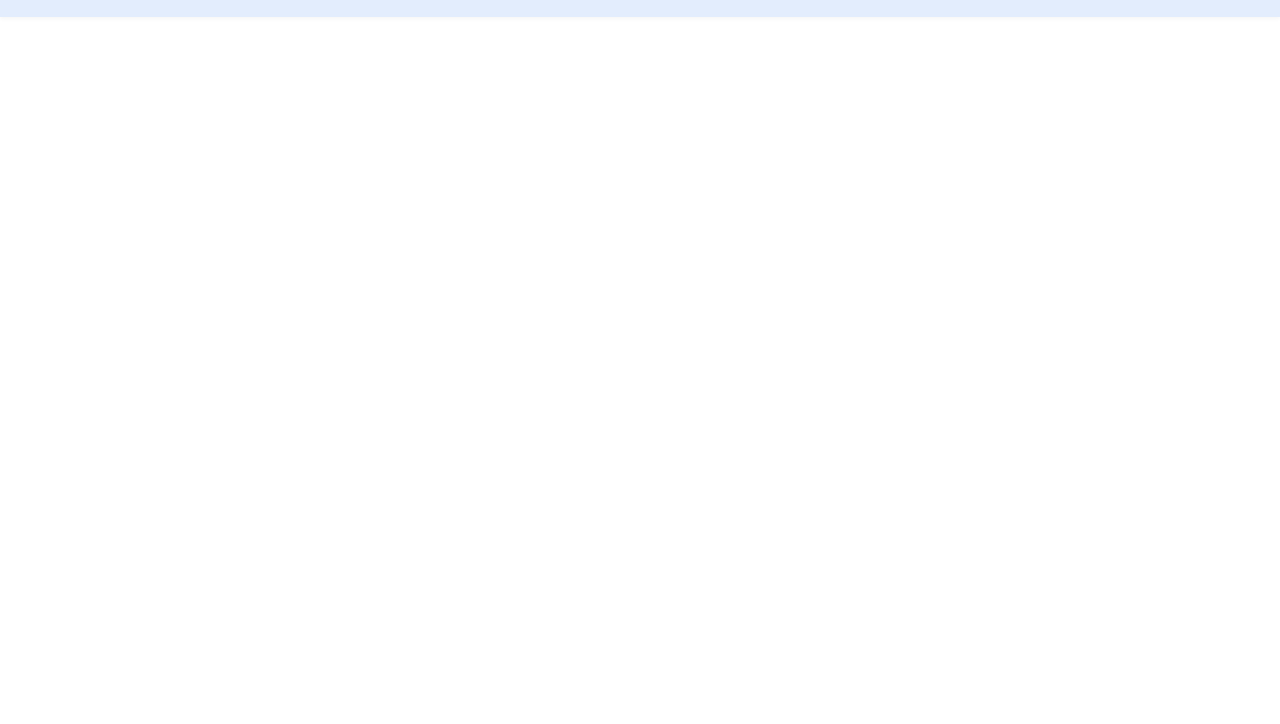
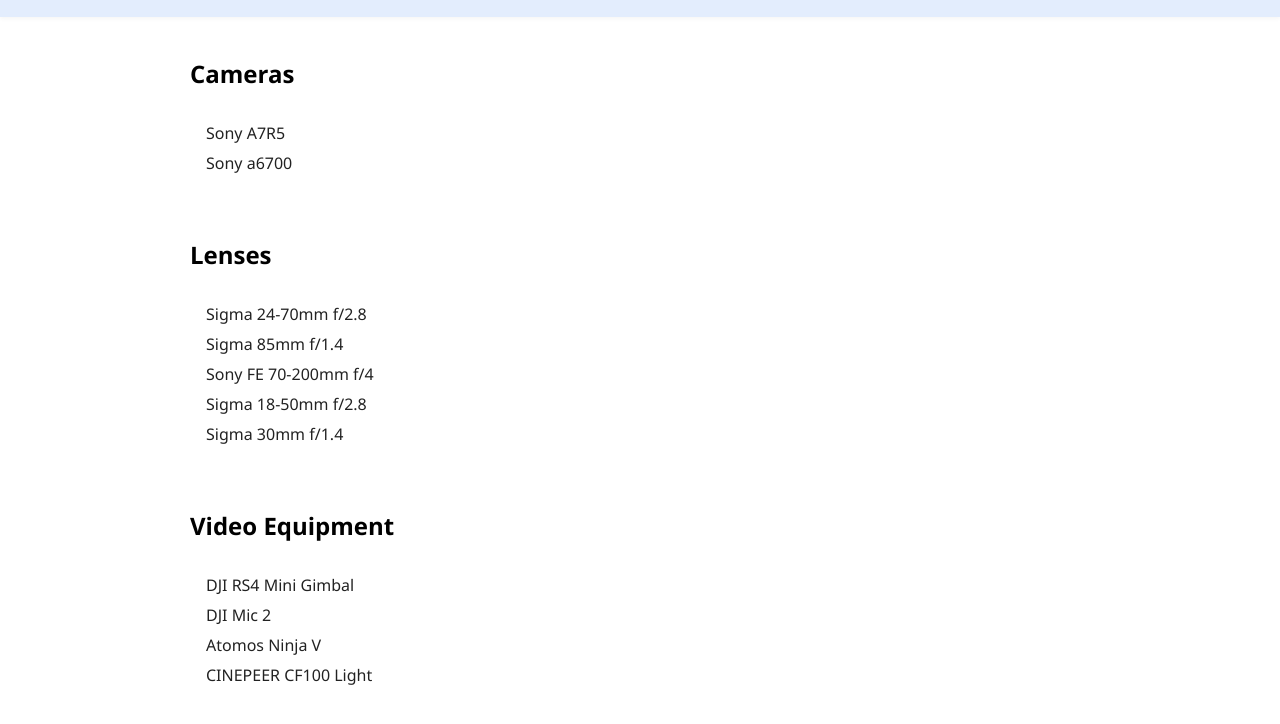
Before and after one commit to Jack-McKain/JandCStudios.github.io, a website: page src/gear.html in a window 1280 px wide. Shown: the part 66-790 px from the top of the page. Drawn offline with Linux system fonts and the light colour scheme.

Commit message:
Added Gear Section

```diff
--- a/src/gear.html
+++ b/src/gear.html
@@ -19,4 +19,33 @@
             </nav>
         </div>
     </header>
+    <main>
+        <section id="camera-gear">
+            <h2>Cameras</h2>
+            <ul>
+                <li>Sony A7R5</li>
+                <li>Sony a6700</li>
+            </ul>
+        </section>
+        <section id="lens-gear">
+            <h2>Lenses</h2>
+            <ul>
+                <li>Sigma 24-70mm f/2.8</li>
+                <li>Sigma 85mm f/1.4</li>
+                <li>Sony FE 70-200mm f/4</li>
+                <li>Sigma 18-50mm f/2.8</li>
+                <li>Sigma 30mm f/1.4</li>
+            </ul>
+        </section>
+        <section id="video-gear">
+            <h2>Video Equipment</h2>
+            <ul>
+                <li>DJI RS4 Mini Gimbal</li>
+                <li>DJI Mic 2</li>
+                <li>Atomos Ninja V</li>
+                <li>CINEPEER CF100 Light</li>
+                <!-- Add more video gear as needed -->
+            </ul>
+        </section>
+    </main>
 </body>
```
Also changed, not shown: src/contact.html (+7 -5 lines), src/gallery.html (+9 -7 lines).
